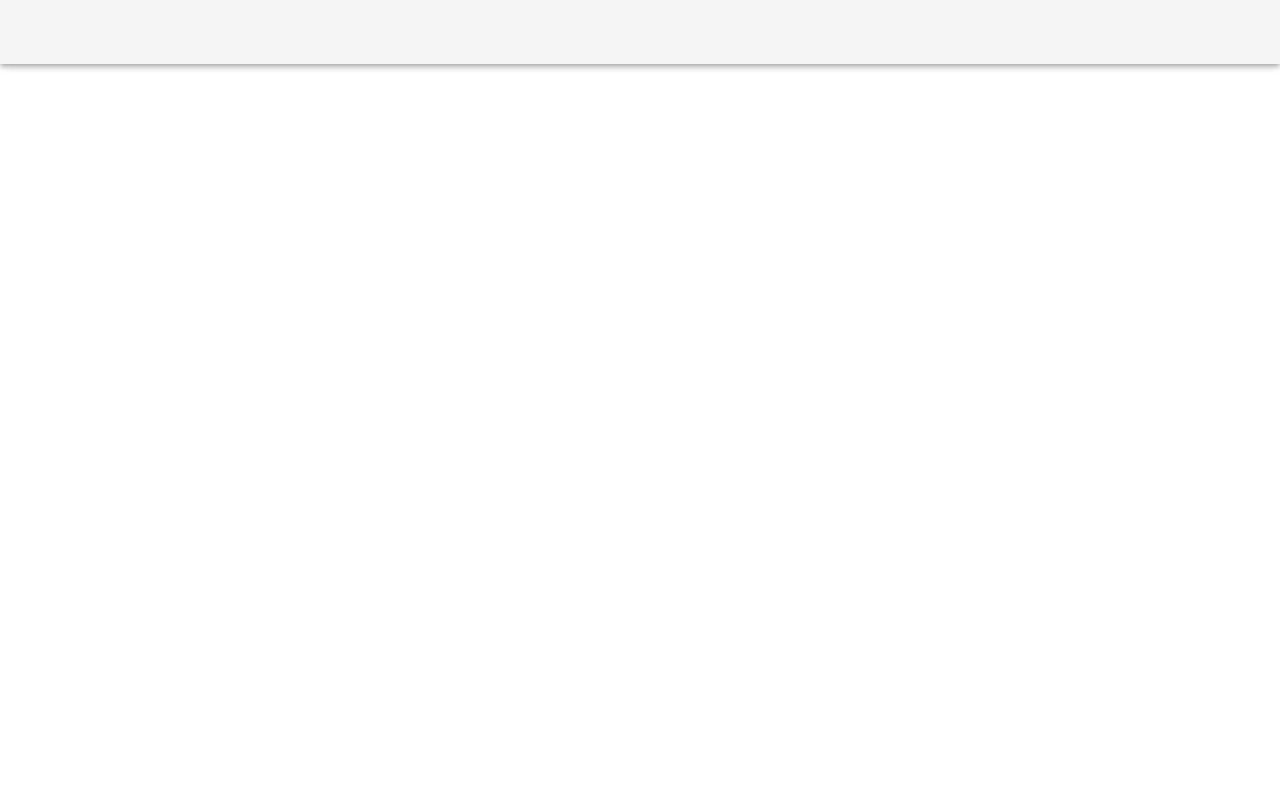
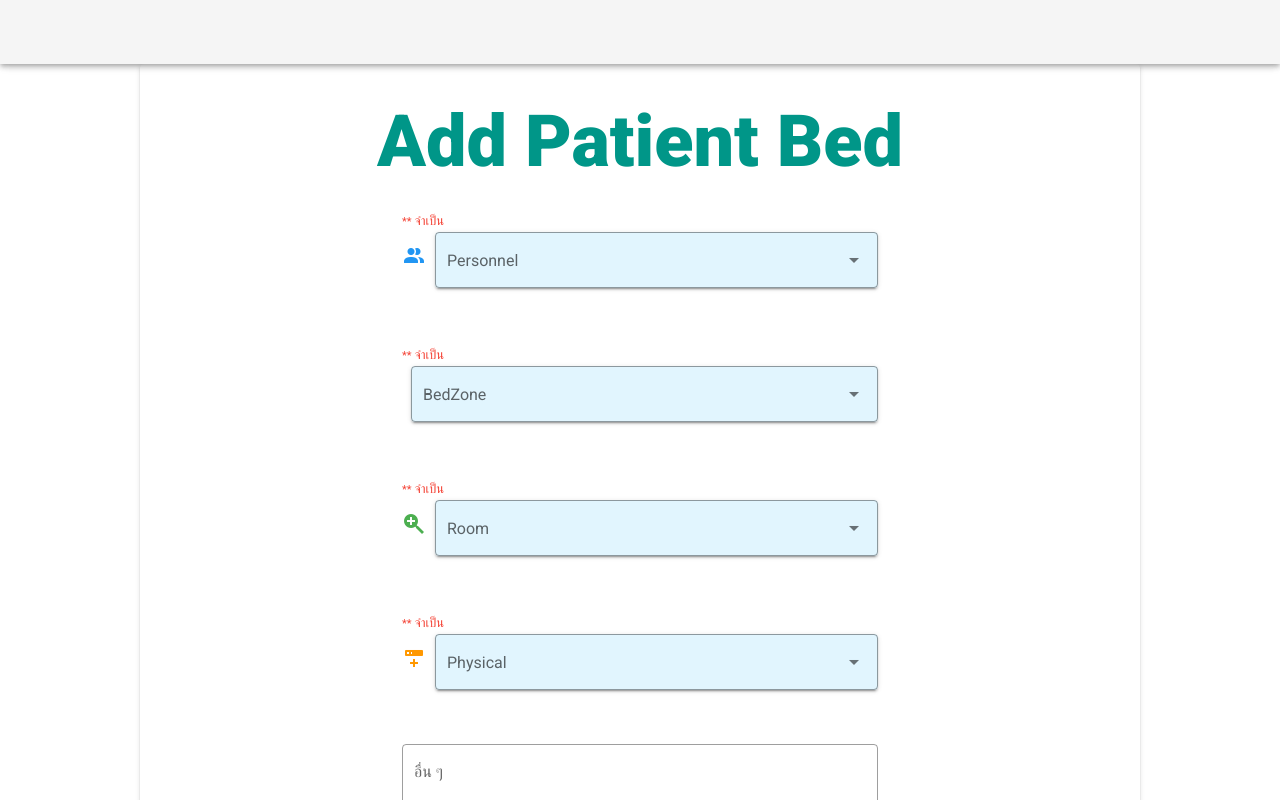
Before and after one commit to sut62/team14, a Vue app in the folder client/: page /bed in a window 1280 px wide. Shown: the top 800 px of the page. Built offline with nearby package versions, Linux system fonts and the light colour scheme; no server answers.

Commit message:
close #24 - add PatientBed UI

```diff
--- /dev/null
+++ b/client/src/components/PatientBed.vue
@@ -0,0 +1,311 @@
+<template >
+  <v-card
+    max-width="1000"
+    class="mx-auto"
+  >
+<v-col cols="30">
+      <v-row justify="center">
+        <v-container   >
+           <v-col cols="20" >
+             <!-- ใส่สีก็ใส่ข้างหน้าจะเป็นสีพื้นหลัง class="cyan lighten-1 mx-auto my-12" -->
+              <v-layout text-center wrap >
+                <v-flex mb-0.1>
+                  <label
+                    class="font-weight-black  teal--text  text-uppercas text-uppercas"
+                    style="font-size:4.5em  "
+                  >Add Patient Bed</label>
+                </v-flex>
+              </v-layout>
+             </v-col>
+
+
+            <!-- Personnel Combobox-->
+            <v-row justify="center"  >
+
+              <v-col cols="6"  >
+                <label
+                    class="red--text  font-size-10 "
+                    style="font-size:0.7em  "
+                 >     **
+                </label>
+                 <label
+                    class="red--text  font-size-10 "
+                    style="font-size:0.8em  "
+                 >     จำเป็น
+                </label>
+                <label
+                    class="black--text  font-size-10 "
+                    style="font-size:1.0em  "
+                >
+                </label>
+
+                <v-select
+                 background-color="light-blue lighten-5"
+                  solo
+                  label="Personnel"
+                  outlined
+                  v-model="patientBed.personnelId"
+                  :items="personnels"
+                  item-text="firstname"
+                  item-value="id"
+                  color="blue"
+                    menu-props="auto"
+                  :rules="[]"
+                  required
+                ><v-icon slot="prepend" color="blue">mdi-account-multiple</v-icon></v-select>
+
+              </v-col>
+            </v-row>
+
+
+
+
+            <!-- PatientZone Combobox-->
+            <v-row justify="center">
+              <v-col cols="6">
+                <label
+                    class="red--text  font-size-10 "
+                    style="font-size:0.7em  "
+                 >     **
+                </label>
+                 <label
+                    class="red--text  font-size-10 "
+                    style="font-size:0.8em  "
+                 >     จำเป็น
+                </label>
+                <v-select
+                background-color="light-blue lighten-5"
+                 solo
+                  label="BedZone"
+                  outlined
+                  v-model="patientBed.patientZoneId"
+                  :items="patientZones"
+                  item-text="zone_name"
+                  item-value="zone_id"
+                  color="blue"
+                  :rules="[]"
+                  required
+                ><v-icon slot="prepend" color="black">mdi-hotel</v-icon></v-select>
+              </v-col>
+            </v-row>
+
+
+
+            <!-- PatientRoom Combobox-->
+            <v-row justify="center">
+              <v-col cols="6" >
+                  <label
+                    class="red--text  font-size-10 "
+                    style="font-size:0.7em  "
+                 >     **
+                </label>
+                 <label
+                    class="red--text  font-size-10 "
+                    style="font-size:0.8em  "
+                 >     จำเป็น
+                </label>
+                <v-select
+                background-color="light-blue lighten-5"
+                 solo
+                  label="Room"
+                  outlined
+                  v-model="patientBed.patientRoomId"
+                  :items="patientRooms"
+                  item-text="room_name"
+                  item-value="room_id"
+                  color="blue"
+                  :rules="[]"
+                  required
+                ><v-icon slot="prepend" color="green">mdi-magnify-plus</v-icon></v-select>
+              </v-col>
+            </v-row>
+
+
+
+            <!-- Physical Combobox-->
+            <v-row justify="center" >
+              <v-col cols="6">
+                   <label
+                    class="red--text  font-size-10 "
+                    style="font-size:0.7em  "
+                 >     **
+                </label>
+                 <label
+                    class="red--text  font-size-10 "
+                    style="font-size:0.8em  "
+                 >     จำเป็น
+                </label>
+                <v-select
+                background-color="light-blue lighten-5"
+                  solo
+                  label="Physical"
+                  outlined
+                  v-model="patientBed.physicalBedId"
+                  :items="physicalBeds"
+                  item-text="physBed_name"
+                  item-value="physBed_id"
+                  color="blue"
+                  :rules="[]"
+                  required
+                ><v-icon slot="prepend" color="orange">mdi-server-plus</v-icon>
+                </v-select>
+              </v-col>
+            </v-row>
+
+            <!-- Tel Text area -->
+            <v-row justify="center">
+              <v-col cols="6">
+                    <v-textarea
+                      v-model="patientBed.detail"
+                      outlined
+                      name="input-6-4"
+                      label="อื่น ๆ"
+                      placeholder="รายละเอียดเพิ่มเติม"
+                      style="font-size:1.0em  "
+
+                    ></v-textarea>
+              </v-col>
+            </v-row>
+
+
+            <!-- Button Save/Cancle-->
+              <v-col cols="100"  >
+                <div class="text-right">
+                        <v-btn    @click="savePatientBed" :class="{ green: !valid, teal : valid }" class="white--text  " >save</v-btn>
+                        <v-btn style="margin-left :10px;" @click="clear"  :class="{ grey: !valid, brown   : valid }" class="white--text  " >cancle
+                </v-btn>
+                  </div>
+
+              </v-col>
+       </v-container>
+     </v-row>
+</v-col>
+  </v-card>
+</template>
+
+<script>
+import http from "../http-common";
+
+export default {
+  name: "patientBed",
+  data() {
+    return {
+      patientBed: {
+        personnelId: "",
+        patientZoneId: "",
+        patientRoomId: "",
+        physicalBedId: "",
+        detail: ""
+      },
+      personnels:[],
+      patientZones:[],
+      patientRooms:[],
+      physicalBeds:[],
+
+       loading: false,
+      selection: 1,
+     valid: false,
+
+    };
+  },
+  methods: {
+    /* eslint-disable no-console */
+
+    // ดึงข้อมูล personnel ใส่ combobox
+ getPersonnels() {
+      http
+        .get("/personnel")
+        .then(response => {
+          this.personnels = response.data;
+          console.log(response.data);
+        })
+        .catch(e => {
+          console.log(e);
+        });
+    },
+    // ดึงข้อมูล patientZone ใส่ combobox
+    getPatientZones() {
+      http
+        .get("/patientZone")
+        .then(response => {
+          this.patientZones= response.data;
+
+        })
+        .catch(e => {
+          console.log(e);
+        });
+    },
+    // ดึงข้อมูล patientRoom ใส่ combobox
+    getPatientRooms() {
+      http
+        .get("/patientRoom")
+        .then(response => {
+          this.patientRooms= response.data;
+          console.log(response.data);
+        })
+        .catch(e => {
+          console.log(e);
+        });
+    },
+      // ดึงข้อมูล physicalBed ใส่ combobox
+    getPhysicalBeds() {
+      http
+        .get("/physicalBed")
+        .then(response => {
+          this.physicalBeds = response.data;
+          console.log(response.data);
+        })
+        .catch(e => {
+          console.log(e);
+        });
+            this.submitted = true;
+    },
+
+    // function เมื่อกดปุ่ม submit
+    savePatientBed() {
+      http
+        .post(
+          "/patientBed/" +this.patientBed.personnelId +
+          "/" +
+          this.patientBed.patientZoneId +
+          "/" +
+          this.patientBed.patientRoomId +
+         "/"+
+            this.patientBed.physicalBedId+
+            "/" +
+            this.patientBed.detail
+        )
+
+         .then(response => {
+          console.log(response);
+          this.patientBed.personnelId = "";
+          this.patientBed.patientZoneId = "";
+          this.patientBed.patientRoomId = "";
+          this.patientBed.physicalBedId = "";
+          this.patientBed.detail = "";
+        })
+        .catch(e => {
+          console.log(e);
+        });
+
+
+    },
+    clear() {
+
+        this.patientBed.personnelId = "";
+        this.patientBed.patientZoneId = "";
+        this.patientBed.patientRoomId = "";
+        this.patientBed.physicalBedId = "";
+        this.patientBed.detail = "";
+    }
+    /* eslint-enable no-console */
+
+  },
+  mounted() {
+    this.getPersonnels();
+    this.getPatientZones();
+    this.getPatientRooms();
+    this.getPhysicalBeds();
+  }
+};
+</script>
--- a/client/src/router/index.js
+++ b/client/src/router/index.js
@@ -3,6 +3,7 @@
 import Personnel from '../components/Personnel';
 import order from '../components/FoodOrder';
 import Food from '../components/Food';
+import PatientBed from '../components/PatientBed';
 import disease from '../components/newDisease';
 import Register from '../components/Register';
 
@@ -31,5 +32,10 @@
             path: '/Regis',
             component: Register
         },
+        {
+            path: '/bed',
+            component: PatientBed
+
+        }
     ]
 });
```
